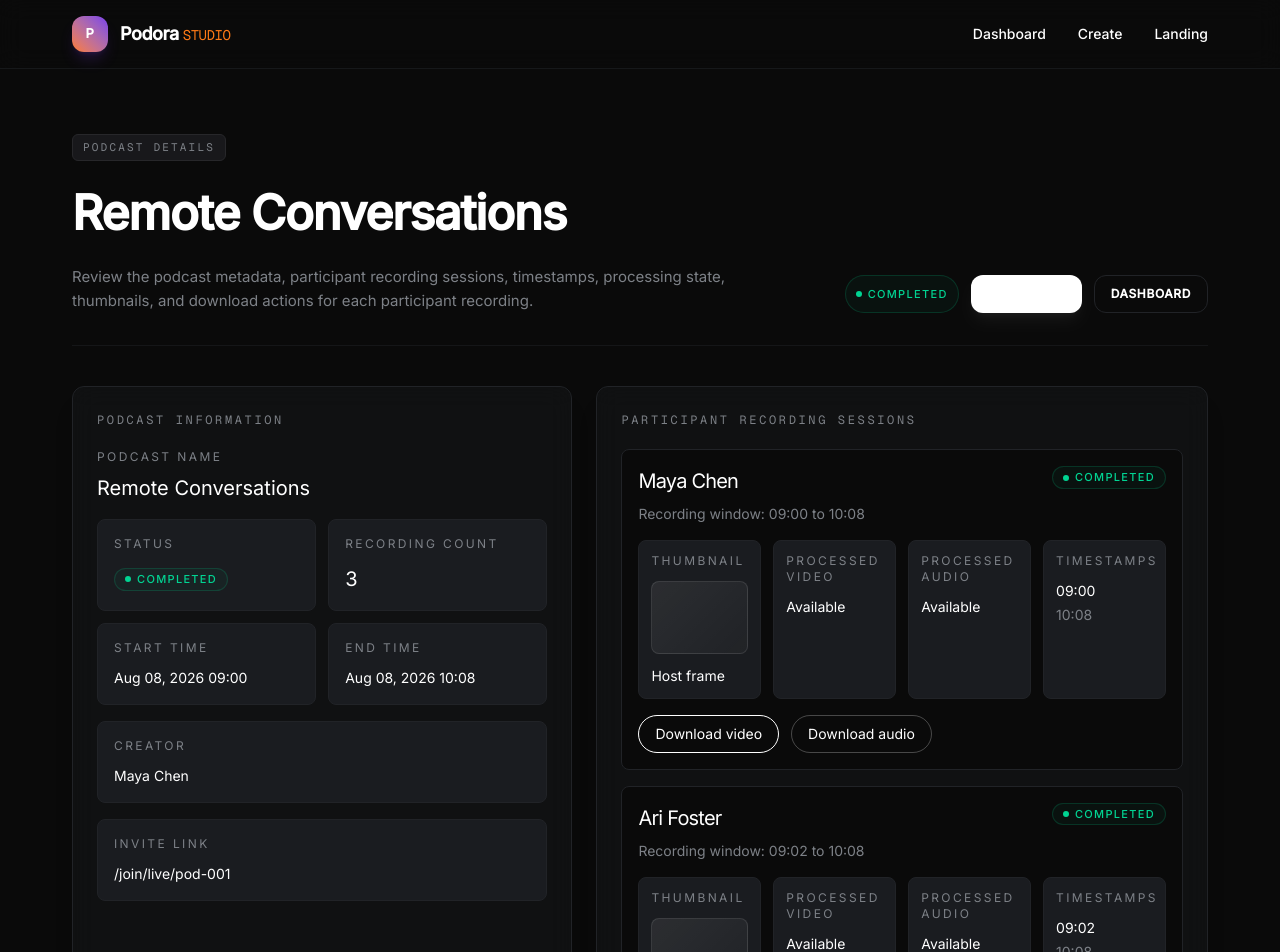
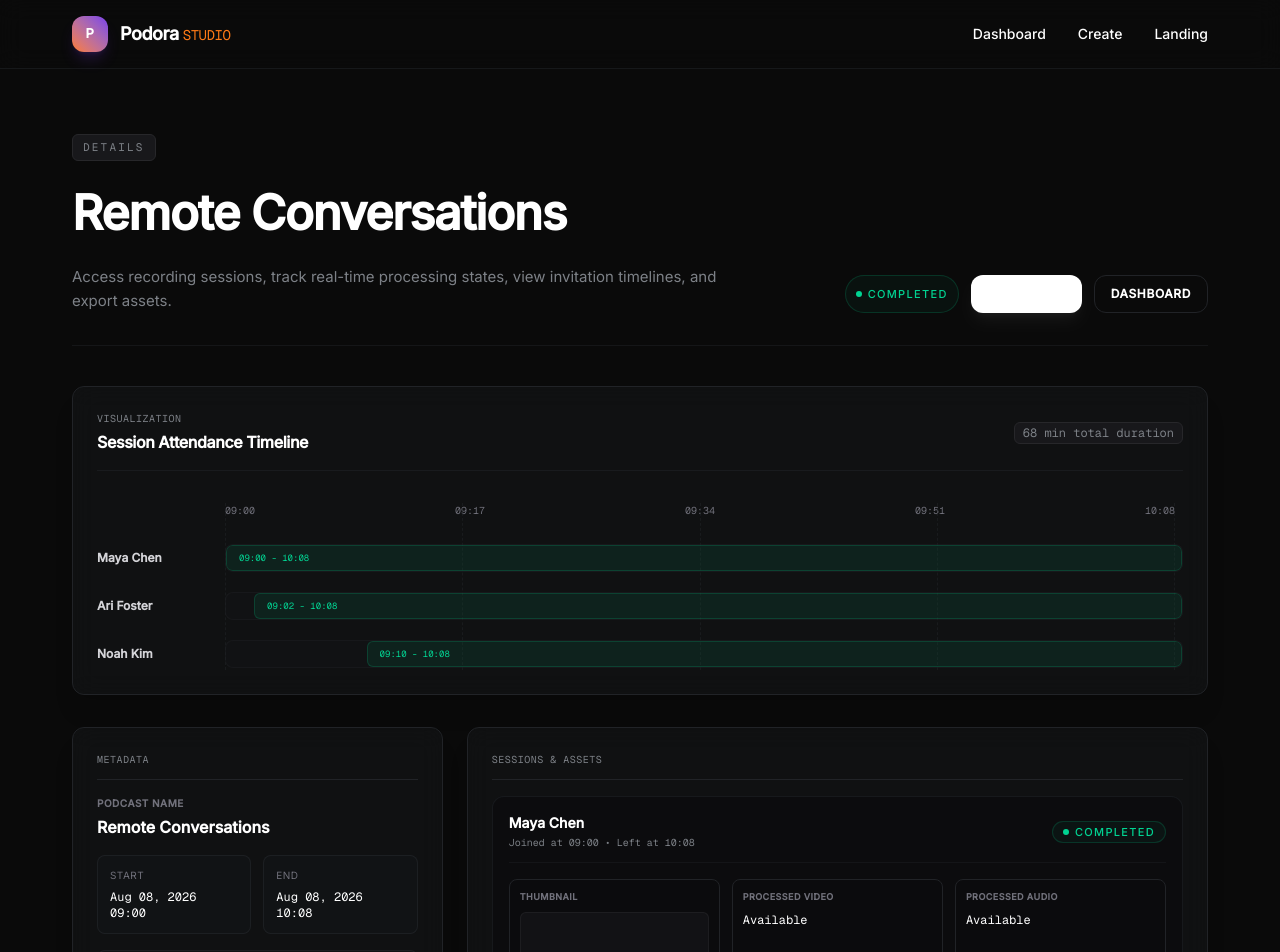
Before and after one commit to avishek0769/Podora-Studio, a React (Vite) app: page /dashboard/podcasts/pod-001 in a window 1280 px wide. Shown: the top 952 px of the page. Built offline with nearby package versions, Linux system fonts and the light colour scheme.

Commit message:
Redesign PodcastDetails with session attendance timeline visualization

```diff
--- a/src/pages/PodcastDetails.tsx
+++ b/src/pages/PodcastDetails.tsx
@@ -2,17 +2,56 @@ import { Link, useParams } from "react-router-dom";
 import { Card, OutlineButton, PageShell, PrimaryButton, StatusPill } from "../components/podora-ui";
 import { podcastDetails, podcasts } from "../lib/podora-data";
 
+// Helper to parse time string like "09:00" or "Aug 08, 2026 09:00" into minutes
+const parseTimeToMinutes = (timeStr: string | null) => {
+    if (!timeStr) return null;
+    const cleanStr = timeStr.trim();
+    if (!cleanStr.includes(":")) return null;
+
+    const parts = cleanStr.split(/\s+/);
+    const timePart = parts[parts.length - 1]; // get the HH:MM part
+    const subParts = timePart.split(":");
+    if (subParts.length < 2) return null;
+    const hrs = parseInt(subParts[0], 10);
+    const mins = parseInt(subParts[1], 10);
+    if (isNaN(hrs) || isNaN(mins)) return null;
+    return hrs * 60 + mins;
+};
+
+// Helper to format minutes back to HH:MM
+const renderTimeLabel = (minutes: number) => {
+    const hrs = Math.floor(minutes / 60) % 24;
+    const mins = minutes % 60;
+    return `${String(hrs).padStart(2, '0')}:${String(mins).padStart(2, '0')}`;
+};
 
 function PodcastDetails() {
     const { podcastId } = useParams();
     const fallback = podcastDetails[podcasts[0].id];
     const details = (podcastId && podcastDetails[podcastId]) || fallback;
 
+    // Timeline calculation
+    const startMin = parseTimeToMinutes(details.podcast.startTime) ?? 0;
+    let endMin = parseTimeToMinutes(details.podcast.endTime);
+
+    if (!endMin) {
+        // Fallback: find maximum duration from session end times
+        let maxSession = startMin + 30; // default 30 mins window
+        details.participantRecordingSessions.forEach(s => {
+            const sMin = parseTimeToMinutes(s.startedAt);
+            const eMin = parseTimeToMinutes(s.endedAt);
+            if (sMin && sMin > maxSession) maxSession = sMin;
+            if (eMin && eMin > maxSession) maxSession = eMin;
+        });
+        endMin = maxSession;
+    }
+    const duration = endMin - startMin || 1;
+
     return (
         <PageShell
-            eyebrow="Podcast Details"
+            eyebrow="Details"
             title={details.podcast.name}
-            description="Review the podcast metadata, participant recording sessions, timestamps, processing state, thumbnails, and download actions for each participant recording."
+            description="Access recording sessions, track real-time processing states, view invitation timelines, and export assets."
             actions={
                 <>
                     <StatusPill status={details.podcast.status} />
@@ -21,85 +60,147 @@ function PodcastDetails() {
                 </>
             }
         >
-            <div className="grid gap-6 lg:grid-cols-[0.9fr_1.1fr]">
-                <Card className="p-6">
-                    <p className="font-mono text-[12px] uppercase tracking-[0.22em] text-body-mid">Podcast information</p>
-                    <div className="mt-5 space-y-4">
+            {/* Top Visualization: Timeline */}
+            <Card className="p-6 mb-8">
+                <div className="flex items-center justify-between border-b border-hairline/60 pb-4 mb-6">
+                    <div>
+                        <p className="text-[10px] font-mono uppercase tracking-wider text-body-mid">Visualization</p>
+                        <h3 className="text-base font-bold text-white tracking-tight mt-1">Session Attendance Timeline</h3>
+                    </div>
+                    <span className="text-xs text-body-mid font-mono bg-zinc-900 border border-zinc-800 px-2 py-0.5 rounded-md">
+                        {duration} min total duration
+                    </span>
+                </div>
+
+                <div className="relative mt-8">
+                    {/* Vertical guidelines */}
+                    <div className="absolute inset-0 flex justify-between pointer-events-none pl-32 pr-2">
+                        <div className="border-l border-dashed border-hairline/60 h-full"></div>
+                        <div className="border-l border-dashed border-hairline/60 h-full"></div>
+                        <div className="border-l border-dashed border-hairline/60 h-full"></div>
+                        <div className="border-l border-dashed border-hairline/60 h-full"></div>
+                        <div className="border-l border-dashed border-hairline/60 h-full"></div>
+                    </div>
+
+                    {/* Time Scale Axis */}
+                    <div className="flex justify-between pl-32 pr-2 text-[10px] font-mono text-zinc-500 mb-6 select-none">
+                        <span>{renderTimeLabel(startMin)}</span>
+                        <span>{renderTimeLabel(startMin + Math.round(duration * 0.25))}</span>
+                        <span>{renderTimeLabel(startMin + Math.round(duration * 0.5))}</span>
+                        <span>{renderTimeLabel(startMin + Math.round(duration * 0.75))}</span>
+                        <span>{renderTimeLabel(endMin)}</span>
+                    </div>
+
+                    <div className="space-y-4 relative">
+                        {details.participantRecordingSessions.map((session, idx) => {
+                            const sMin = parseTimeToMinutes(session.startedAt) ?? startMin;
+                            const eMin = parseTimeToMinutes(session.endedAt) ?? endMin;
+                            const leftPercent = Math.max(0, Math.min(100, ((sMin - startMin) / duration) * 100));
+                            const widthPercent = Math.max(1, Math.min(100 - leftPercent, ((eMin - sMin) / duration) * 100));
+
+                            return (
+                                <div key={idx} className="flex items-center min-h-[32px]">
+                                    <div className="w-32 flex-shrink-0 pr-4">
+                                        <span className="text-xs font-semibold text-zinc-300 truncate block">
+                                            {session.participantName}
+                                        </span>
+                                    </div>
+
+                                    <div className="flex-grow bg-zinc-900/30 border border-hairline/40 rounded-lg h-7 relative overflow-hidden">
+                                        <div
+                                            style={{
+                                                left: `${leftPercent}%`,
+                                                width: `${widthPercent}%`,
+                                            }}
+                                            className={`absolute h-full rounded-md border flex items-center px-3 transition-all ${
+                                                session.recordingStatus === "completed"
+                                                    ? "bg-emerald-500/10 border-emerald-500/20 text-emerald-400"
+                                                    : session.recordingStatus === "recording"
+                                                    ? "bg-red-500/10 border-red-500/20 text-red-400 animate-pulse"
+                                                    : session.recordingStatus === "processing"
+                                                    ? "bg-amber-500/10 border-amber-500/20 text-amber-400"
+                                                    : "bg-zinc-800/40 border-zinc-700/30 text-zinc-400"
+                                            }`}
+                                        >
+                                            <span className="text-[9px] font-mono font-medium truncate select-none">
+                                                {session.startedAt} - {session.endedAt ?? "Active"}
+                                            </span>
+                                        </div>
+                                    </div>
+                                </div>
+                            );
+                        })}
+                    </div>
+                </div>
+            </Card>
+
+            <div className="grid gap-6 lg:grid-cols-[1fr_2fr]">
+                {/* Podcast Info Card */}
+                <Card className="p-6 self-start">
+                    <p className="text-[10px] font-mono uppercase tracking-wider text-body-mid border-b border-hairline pb-3 mb-4">Metadata</p>
+                    <div className="space-y-4">
                         <div>
-                            <p className="text-xs uppercase tracking-[0.2em] text-body-mid">Podcast name</p>
-                            <p className="mt-2 text-[20px] text-white">{details.podcast.name}</p>
+                            <span className="text-[10px] font-bold uppercase tracking-wider text-zinc-500 block">Podcast Name</span>
+                            <span className="text-base font-semibold text-white mt-1 block">{details.podcast.name}</span>
                         </div>
                         <div className="grid gap-3 sm:grid-cols-2">
-                            <div className="rounded-lg border border-hairline bg-canvas-soft p-4">
-                                <p className="text-xs uppercase tracking-[0.2em] text-body-mid">Status</p>
-                                <div className="mt-3">
-                                    <StatusPill status={details.podcast.status} />
-                                </div>
+                            <div className="rounded-lg border border-hairline/80 bg-canvas-soft/30 p-3">
+                                <span className="text-[10px] uppercase tracking-wider text-zinc-500 block">Start</span>
+                                <span className="text-xs font-mono font-medium text-white mt-1.5 block">{details.podcast.startTime ?? "Waiting"}</span>
                             </div>
-                            <div className="rounded-lg border border-hairline bg-canvas-soft p-4">
-                                <p className="text-xs uppercase tracking-[0.2em] text-body-mid">Recording count</p>
-                                <p className="mt-3 text-[20px] text-white">{details.podcast.recordingCount}</p>
-                            </div>
-                            <div className="rounded-lg border border-hairline bg-canvas-soft p-4">
-                                <p className="text-xs uppercase tracking-[0.2em] text-body-mid">Start time</p>
-                                <p className="mt-3 text-sm text-white">{details.podcast.startTime ?? "Waiting"}</p>
-                            </div>
-                            <div className="rounded-lg border border-hairline bg-canvas-soft p-4">
-                                <p className="text-xs uppercase tracking-[0.2em] text-body-mid">End time</p>
-                                <p className="mt-3 text-sm text-white">{details.podcast.endTime ?? "In progress"}</p>
+                            <div className="rounded-lg border border-hairline/80 bg-canvas-soft/30 p-3">
+                                <span className="text-[10px] uppercase tracking-wider text-zinc-500 block">End</span>
+                                <span className="text-xs font-mono font-medium text-white mt-1.5 block">{details.podcast.endTime ?? "Ongoing"}</span>
                             </div>
                         </div>
-                        <div className="rounded-lg border border-hairline bg-canvas-soft p-4">
-                            <p className="text-xs uppercase tracking-[0.2em] text-body-mid">Creator</p>
-                            <p className="mt-3 text-sm text-white">{details.creatorName}</p>
+                        <div className="rounded-lg border border-hairline/80 bg-canvas-soft/30 p-3">
+                            <span className="text-[10px] uppercase tracking-wider text-zinc-500 block">Creator / Host</span>
+                            <span className="text-xs font-semibold text-white mt-1.5 block">{details.creatorName}</span>
                         </div>
-                        <div className="rounded-lg border border-hairline bg-canvas-soft p-4">
-                            <p className="text-xs uppercase tracking-[0.2em] text-body-mid">Invite link</p>
-                            <p className="mt-3 break-all text-sm text-white">{details.inviteLink}</p>
+                        <div className="rounded-lg border border-hairline/80 bg-canvas-soft/30 p-3">
+                            <span className="text-[10px] uppercase tracking-wider text-zinc-500 block">Invite Link</span>
+                            <span className="text-xs font-mono text-zinc-400 mt-1.5 block break-all select-all">{details.inviteLink}</span>
                         </div>
                     </div>
                 </Card>
 
+                {/* Participant Sessions Card */}
                 <Card className="p-6">
-                    <p className="font-mono text-[12px] uppercase tracking-[0.22em] text-body-mid">Participant recording sessions</p>
-                    <div className="mt-5 space-y-4">
-                        {details.participantRecordingSessions.map((session) => (
-                            <div key={session.participantName} className="rounded-lg border border-hairline bg-canvas p-4">
-                                <div className="flex flex-col gap-4 lg:flex-row lg:items-start lg:justify-between">
+                    <p className="text-[10px] font-mono uppercase tracking-wider text-body-mid border-b border-hairline pb-3 mb-4">Sessions & Assets</p>
+                    <div className="space-y-6">
+                        {details.participantRecordingSessions.map((session, index) => (
+                            <div key={index} className="rounded-xl border border-hairline/60 bg-zinc-950/40 p-4">
+                                <div className="flex flex-wrap items-center justify-between gap-3 border-b border-hairline/40 pb-3 mb-4">
                                     <div>
-                                        <p className="font-display text-[20px] tracking-[-0.04em] text-white">{session.participantName}</p>
-                                        <p className="mt-2 text-sm text-body-mid">Recording window: {session.startedAt} to {session.endedAt ?? "in progress"}</p>
+                                        <h4 className="text-sm font-bold text-white">{session.participantName}</h4>
+                                        <p className="text-[10px] font-mono text-body-mid mt-0.5">Joined at {session.startedAt} {session.endedAt ? `• Left at ${session.endedAt}` : ""}</p>
                                     </div>
                                     <StatusPill status={session.recordingStatus} />
                                 </div>
 
-                                <div className="mt-4 grid gap-3 sm:grid-cols-2 xl:grid-cols-4">
-                                    <div className="rounded-lg border border-hairline bg-canvas-soft p-3">
-                                        <p className="text-xs uppercase tracking-[0.2em] text-body-mid">Thumbnail</p>
-                                        <div className="mt-3 aspect-4/3 rounded-lg border border-white/10 bg-[linear-gradient(135deg,rgba(255,255,255,0.08),rgba(255,255,255,0.03))]" />
-                                        <p className="mt-3 text-sm text-white">{session.thumbnail}</p>
+                                <div className="grid gap-3 sm:grid-cols-3 mb-4">
+                                    <div className="rounded-lg border border-hairline bg-canvas/30 p-2.5">
+                                        <span className="text-[9px] uppercase tracking-wider text-zinc-500 font-semibold block mb-2">Thumbnail</span>
+                                        <div className="aspect-video rounded-md border border-white/5 bg-zinc-900/60 flex items-center justify-center">
+                                            <span className="text-[10px] font-mono text-zinc-500">{session.thumbnail}</span>
+                                        </div>
                                     </div>
-                                    <div className="rounded-lg border border-hairline bg-canvas-soft p-3">
-                                        <p className="text-xs uppercase tracking-[0.2em] text-body-mid">Processed video</p>
-                                        <p className="mt-3 text-sm text-white">{session.processedVideo}</p>
+                                    <div className="rounded-lg border border-hairline bg-canvas/30 p-2.5">
+                                        <span className="text-[9px] uppercase tracking-wider text-zinc-500 font-semibold block mb-2">Processed Video</span>
+                                        <span className="text-xs font-mono font-medium text-white block mt-1">{session.processedVideo}</span>
                                     </div>
-                                    <div className="rounded-lg border border-hairline bg-canvas-soft p-3">
-                                        <p className="text-xs uppercase tracking-[0.2em] text-body-mid">Processed audio</p>
-                                        <p className="mt-3 text-sm text-white">{session.processedAudio}</p>
-                                    </div>
-                                    <div className="rounded-lg border border-hairline bg-canvas-soft p-3">
-                                        <p className="text-xs uppercase tracking-[0.2em] text-body-mid">Timestamps</p>
-                                        <p className="mt-3 text-sm text-white">{session.startedAt}</p>
-                                        <p className="mt-1 text-sm text-body-mid">{session.endedAt ?? "In progress"}</p>
+                                    <div className="rounded-lg border border-hairline bg-canvas/30 p-2.5">
+                                        <span className="text-[9px] uppercase tracking-wider text-zinc-500 font-semibold block mb-2">Processed Audio</span>
+                                        <span className="text-xs font-mono font-medium text-white block mt-1">{session.processedAudio}</span>
                                     </div>
                                 </div>
 
-                                <div className="mt-4 flex flex-wrap gap-3">
-                                    <button className="inline-flex items-center justify-center rounded-full border border-white bg-transparent px-4 py-2 text-sm text-white transition-colors hover:bg-white hover:text-canvas">
-                                        Download video
+                                <div className="flex flex-wrap gap-2">
+                                    <button className="inline-flex items-center justify-center rounded-lg bg-white px-3 py-2 text-xs font-semibold text-canvas hover:bg-zinc-200 transition-colors cursor-pointer">
+                                        Download Video
                                     </button>
-                                    <button className="inline-flex items-center justify-center rounded-full border border-white/25 px-4 py-2 text-sm text-white transition-colors hover:border-white/45 hover:bg-white/5">
-                                        Download audio
+                                    <button className="inline-flex items-center justify-center rounded-lg border border-hairline px-3 py-2 text-xs font-semibold text-white hover:bg-white/5 transition-colors cursor-pointer">
+                                        Download Audio
                                     </button>
                                 </div>
                             </div>
@@ -108,18 +209,18 @@ function PodcastDetails() {
                 </Card>
             </div>
 
-            <div className="mt-6 flex flex-wrap gap-3">
+            <div className="mt-8 flex flex-wrap gap-3">
                 <Link
                     to={`/live/${details.podcast.id}`}
-                    className="inline-flex items-center justify-center rounded-full border border-white/25 px-4 py-2 text-sm text-white transition-colors hover:border-white/45 hover:bg-white/5"
+                    className="inline-flex items-center justify-center rounded-xl border border-hairline px-4 py-2.5 text-xs font-semibold uppercase tracking-wider text-body hover:border-white/30 hover:bg-white/5 transition-colors"
                 >
-                    Back to live room
+                    Back to Live Room
                 </Link>
                 <Link
                     to="/dashboard"
-                    className="inline-flex items-center justify-center rounded-full border border-white/25 px-4 py-2 text-sm text-white transition-colors hover:border-white/45 hover:bg-white/5"
+                    className="inline-flex items-center justify-center rounded-xl border border-hairline px-4 py-2.5 text-xs font-semibold uppercase tracking-wider text-body hover:border-white/30 hover:bg-white/5 transition-colors"
                 >
-                    Back to dashboard
+                    Back to Dashboard
                 </Link>
             </div>
         </PageShell>
```
